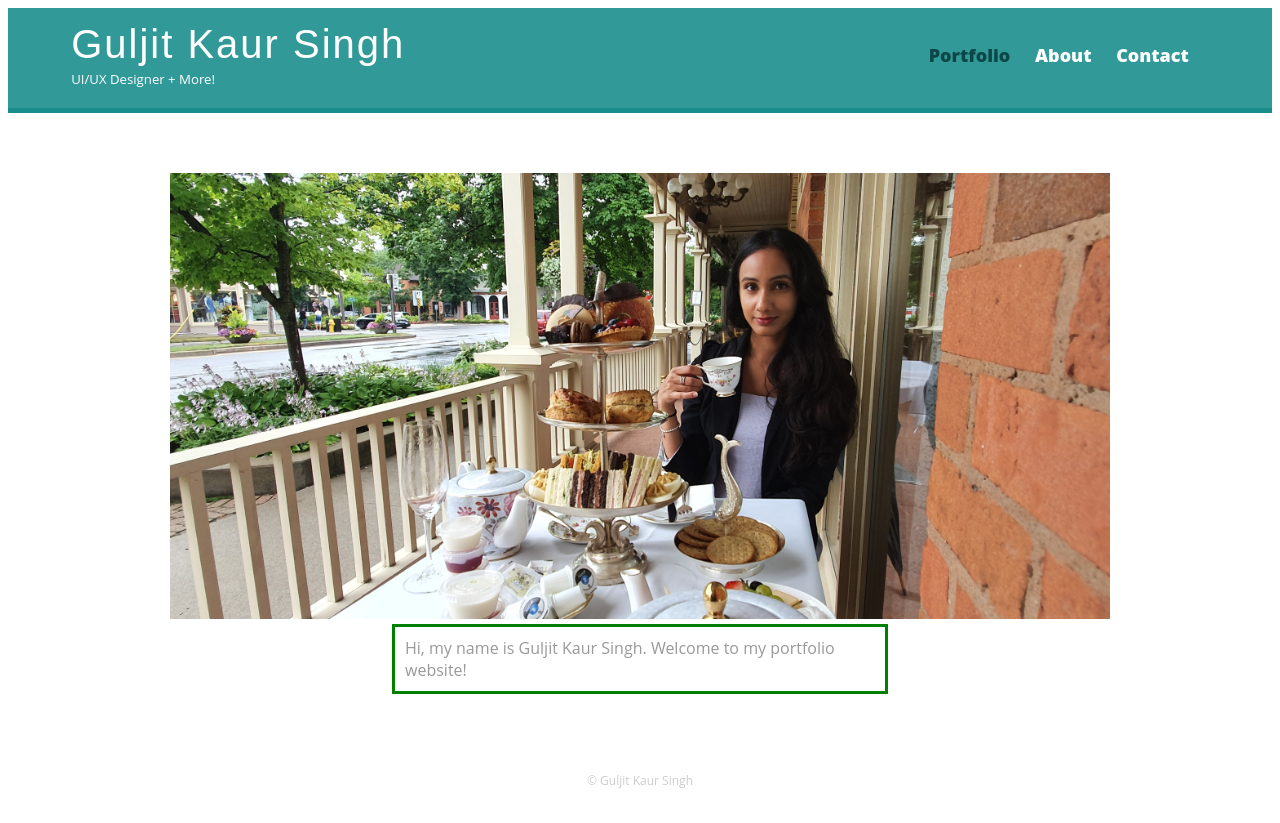
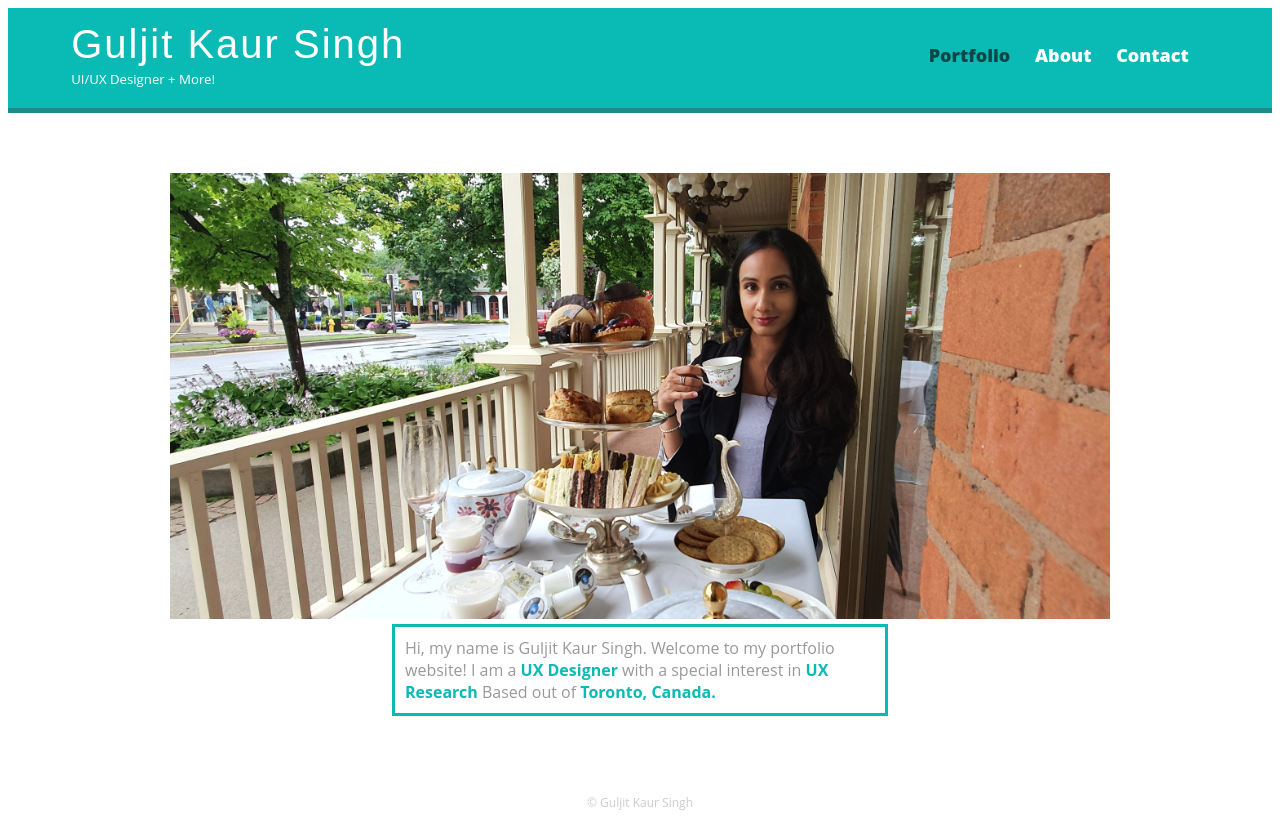
Before and after one commit to guljitsingh/simple-html-css-portfolio, a PHP site: page / in a window 1280 px wide. Before the commit the page ends 788 px from the top, so only its background shows below. Run offline with PHP 8.4, Linux system fonts and the light colour scheme.

Commit message:
Added css root variable colour for tiffany blue hex and added more details to index.html.

```diff
--- a/css/main.css
+++ b/css/main.css
@@ -1,3 +1,7 @@
+:root {
+	--tiffany-blue: #0ABAB5;
+  }
+
 /********************
 GENERAL
 ********************/
@@ -25,10 +29,14 @@ h3 {
 }
 
 .center {
-  margin: auto;
-  width: 50%;
-  border: 3px solid green;
-  padding: 10px;
+	margin: auto;
+	width: 50%;
+	border: 3px solid var(--tiffany-blue);
+	padding: 10px;
+  }
+
+strong {
+	color: var(--tiffany-blue);
 }
 
 
@@ -158,7 +166,7 @@ body {
 
 /* header */
 header {
-	background: #329999;
+	background: var(--tiffany-blue);
 	border-color: #7fbfbf;
 }
 
@@ -174,7 +182,7 @@ h1, h2 {
 
 /* links */
 a {
-	color: #329999;
+	color: var(--tiffany-blue);
 }
 
 /* nav link */
--- a/index.html
+++ b/index.html
@@ -25,7 +25,10 @@
 		<div id="wrapper">
 		<section>
 			<img src="img/coffee.jpg" alt="Guljit Drinking Coffee" class="profile-photo2">
-			<p class="center">Hi, my name is Guljit Kaur Singh. Welcome to my portfolio website!</p>
+			<p class="center">Hi, my name is Guljit Kaur Singh. Welcome to my portfolio website!
+				I am a <strong> UX Designer </strong> with a special interest in <strong>UX Research</strong>
+				Based out of <strong>Toronto, Canada.</strong>
+			</p>
 			<p></p>
 		</section>
 		<footer>
```
